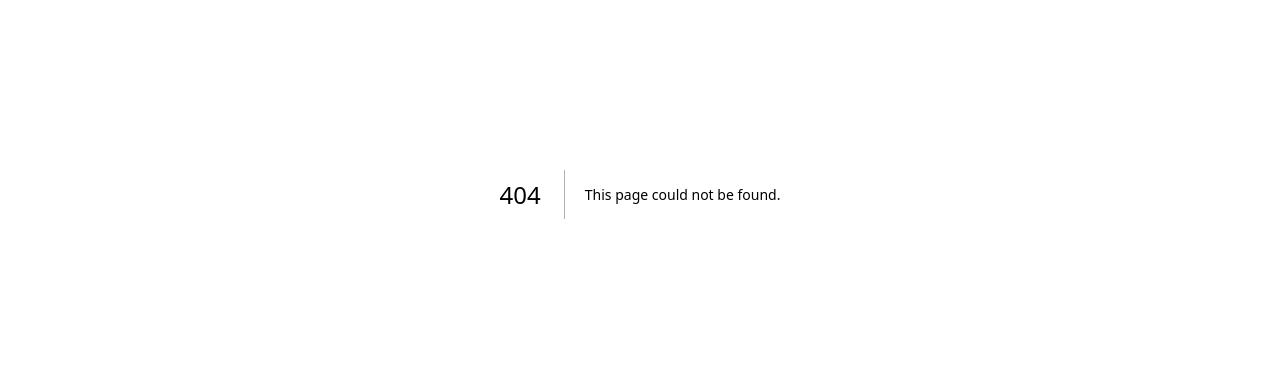
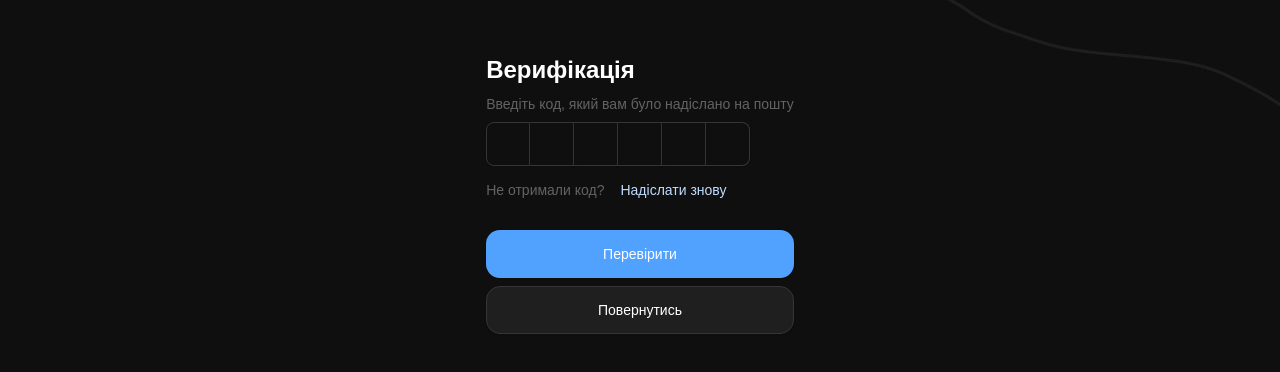
Before and after one commit to hliebovkyrylo/ecorally-web, a Next.js app: page /account/verify in a window 1280 px wide. Before the commit this address had no page. Shown: the part 206-578 px from the top of the page. Built offline with nearby package versions, Linux system fonts and the light colour scheme.

Commit message:
feat: made the layout of the account verification page

```diff
--- a/package.json
+++ b/package.json
@@ -20,6 +20,7 @@
     "clsx": "^2.1.1",
     "cmdk": "^1.1.1",
     "date-fns": "^3.6.0",
+    "input-otp": "^1.4.2",
     "leaflet": "^1.9.4",
     "lucide-react": "^0.503.0",
     "next": "15.3.1",
--- /dev/null
+++ b/src/components/ui/input-otp.tsx
@@ -0,0 +1,75 @@
+import * as React from "react";
+import { OTPInput, OTPInputContext } from "input-otp";
+import { MinusIcon } from "lucide-react";
+
+import { cn } from "@/lib/utils";
+
+function InputOTP({
+  className,
+  containerClassName,
+  ...props
+}: React.ComponentProps<typeof OTPInput> & {
+  containerClassName?: string;
+}) {
+  return (
+    <OTPInput
+      data-slot="input-otp"
+      containerClassName={cn(
+        "flex items-center gap-2 has-disabled:opacity-50",
+        containerClassName
+      )}
+      className={cn("disabled:cursor-not-allowed", className)}
+      {...props}
+    />
+  );
+}
+
+function InputOTPGroup({ className, ...props }: React.ComponentProps<"div">) {
+  return (
+    <div
+      data-slot="input-otp-group"
+      className={cn("flex items-center", className)}
+      {...props}
+    />
+  );
+}
+
+function InputOTPSlot({
+  index,
+  className,
+  ...props
+}: React.ComponentProps<"div"> & {
+  index: number;
+}) {
+  const inputOTPContext = React.useContext(OTPInputContext);
+  const { char, hasFakeCaret, isActive } = inputOTPContext?.slots[index] ?? {};
+
+  return (
+    <div
+      data-slot="input-otp-slot"
+      data-active={isActive}
+      className={cn(
+        "data-[active=true]:border-ring data-[active=true]:ring-ring/50 text-accent data-[active=true]:aria-invalid:ring-destructive/20 dark:data-[active=true]:aria-invalid:ring-destructive/40 aria-invalid:border-destructive data-[active=true]:aria-invalid:border-destructive dark:bg-input/30 border-secondary-foreground relative flex h-11 w-11 items-center justify-center border-y border-r text-sm shadow-xs transition-all outline-none first:rounded-l-md first:border-l last:rounded-r-md data-[active=true]:z-10 data-[active=true]:ring-[3px]",
+        className
+      )}
+      {...props}
+    >
+      {char}
+      {hasFakeCaret && (
+        <div className="pointer-events-none absolute inset-0 flex items-center justify-center">
+          <div className="animate-caret-blink bg-foreground h-4 w-px duration-1000" />
+        </div>
+      )}
+    </div>
+  );
+}
+
+function InputOTPSeparator({ ...props }: React.ComponentProps<"div">) {
+  return (
+    <div data-slot="input-otp-separator" role="separator" {...props}>
+      <MinusIcon />
+    </div>
+  );
+}
+
+export { InputOTP, InputOTPGroup, InputOTPSlot, InputOTPSeparator };
--- /dev/null
+++ b/src/modules/account/verify/VerifyAccountForm/VerifyAccountForm.tsx
@@ -0,0 +1,34 @@
+import { Button } from "@/components/ui/button";
+import { VerifyAccountInputOTP } from "./components";
+
+export const VerifyAccountForm = () => {
+  return (
+    <form className="flex flex-col gap-6">
+      <div className="flex flex-col gap-2">
+        <h1 className="text-2xl text-accent font-bold">Верифікація</h1>
+        <p className="text-sm text-muted-foreground">
+          Введіть код, який вам було надіслано на пошту
+        </p>
+        <VerifyAccountInputOTP />
+        <div className="flex items-center gap-1">
+          <span className="text-muted-foreground text-sm">
+            Не отримали код?
+          </span>
+          <Button variant={"ghost"} size={"sm"} className="text-blue-200">
+            Надіслати знову
+          </Button>
+        </div>
+      </div>
+      <div className="flex flex-col gap-2">
+        <Button>Перевірити</Button>
+        <Button
+          variant={"outline"}
+          onClick={() => history.back()}
+          type="button"
+        >
+          <span>Повернутись</span>
+        </Button>
+      </div>
+    </form>
+  );
+};
--- /dev/null
+++ b/src/modules/account/verify/VerifyAccountForm/components/VerifyAccountInputOTP.tsx
@@ -0,0 +1,20 @@
+import {
+  InputOTP,
+  InputOTPGroup,
+  InputOTPSlot,
+} from "@/components/ui/input-otp";
+
+export const VerifyAccountInputOTP = () => {
+  return (
+    <InputOTP maxLength={6}>
+      <InputOTPGroup>
+        <InputOTPSlot index={0} />
+        <InputOTPSlot index={1} />
+        <InputOTPSlot index={2} />
+        <InputOTPSlot index={3} />
+        <InputOTPSlot index={4} />
+        <InputOTPSlot index={5} />
+      </InputOTPGroup>
+    </InputOTP>
+  );
+};
--- /dev/null
+++ b/src/modules/account/verify/VerifyAccountForm/components/index.ts
@@ -0,0 +1 @@
+export * from "./VerifyAccountInputOTP";
--- /dev/null
+++ b/src/modules/account/verify/VerifyAccountForm/index.ts
@@ -0,0 +1 @@
+export * from "./VerifyAccountForm";
--- /dev/null
+++ b/src/modules/account/verify/index.ts
@@ -0,0 +1 @@
+export * from "./VerifyAccountForm";
--- /dev/null
+++ b/src/pages/account/verify.tsx
@@ -0,0 +1,9 @@
+import { VerifyAccountForm } from "@/modules/account/verify";
+
+export default function VerifyAccount() {
+  return (
+    <main className="w-full h-screen flex justify-center items-center bg-[url('/auth-bg.jpg')] ">
+      <VerifyAccountForm />
+    </main>
+  );
+}
```
Also changed, not shown: 1 other file (tests, documents, lock files or other folders).
